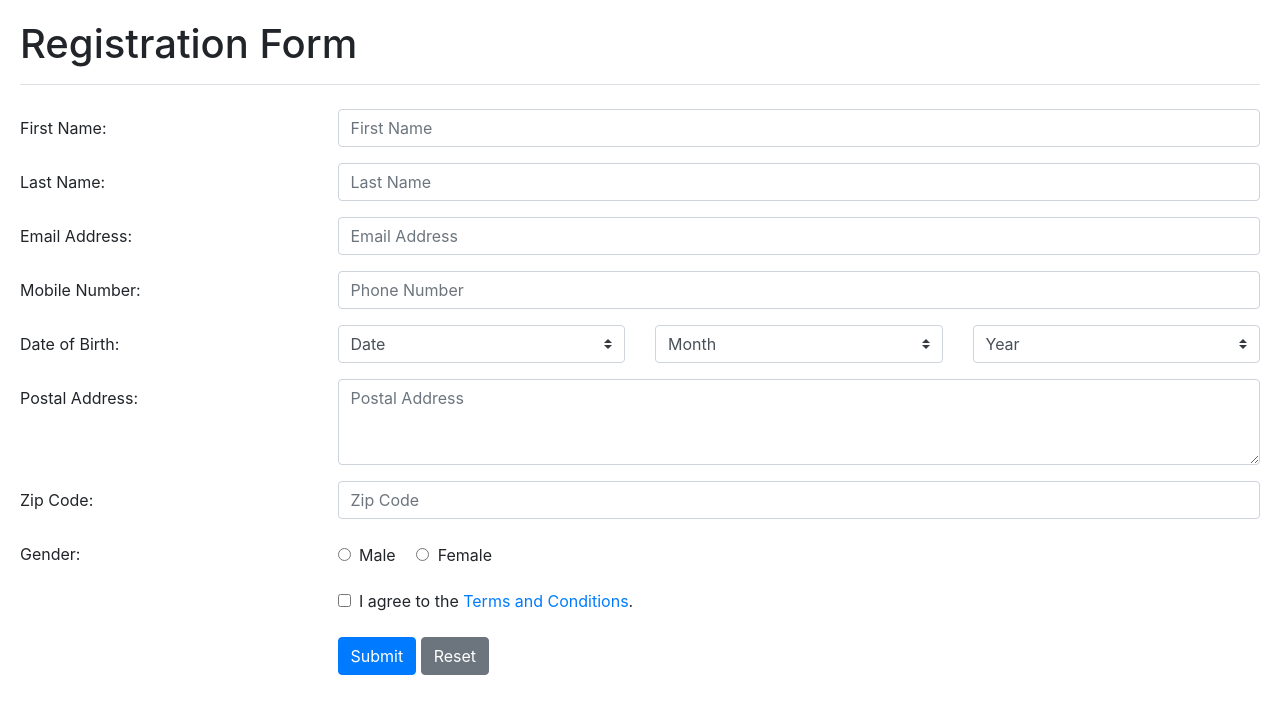
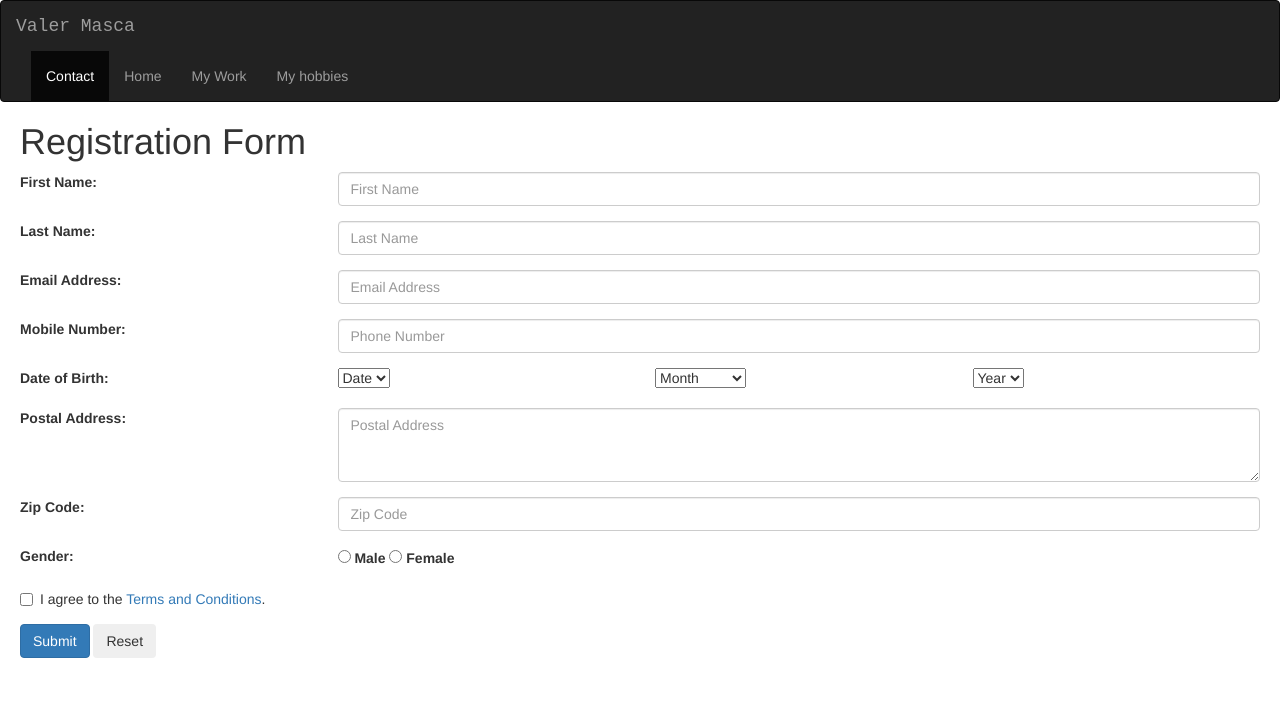
Before and after one commit to valimasca/BootStrapWebsite, a plain HTML site: page BootstrapWebsite/form.html in a window 1280 px wide. Drawn offline with nearby package versions, Linux system fonts and the light colour scheme.

Commit message:
I worked a bit on the html pages to do the navbar

```diff
--- a/BootstrapWebsite/form.html
+++ b/BootstrapWebsite/form.html
@@ -4,8 +4,10 @@
 <meta charset="utf-8">
 <meta name="viewport" content="width=device-width, initial-scale=1, shrink-to-fit=no">
 <title>Supported HTML Form Controls in Bootstrap 4</title>
-<link rel="stylesheet" href="https://stackpath.bootstrapcdn.com/bootstrap/4.3.1/css/bootstrap.min.css">
+<!-- <link rel="stylesheet" href="https://stackpath.bootstrapcdn.com/bootstrap/4.3.1/css/bootstrap.min.css"> -->
 <link rel="stylesheet" href="https://maxcdn.bootstrapcdn.com/font-awesome/4.7.0/css/font-awesome.min.css">
+<link rel="stylesheet" href="https://maxcdn.bootstrapcdn.com/bootstrap/3.3.7/css/bootstrap.min.css">
+<link rel="stylesheet" type="text/css" href="style.css">
 <script src="https://ajax.googleapis.com/ajax/libs/jquery/3.3.1/jquery.min.js"></script>
 <script src="https://cdnjs.cloudflare.com/ajax/libs/popper.js/1.14.7/umd/popper.min.js"></script>
 <script src="https://stackpath.bootstrapcdn.com/bootstrap/4.3.1/js/bootstrap.min.js"></script>
@@ -17,6 +19,28 @@
 
 </head>
 <body>
+<header>
+    <nav class="navbar navbar-inverse">
+        <div class="container-fluid">
+            <div class="navbar-header">
+                <button type="button" class="navbar-toggle" data-toggle="collapse" data-target="#myNavbar">
+                    <span class="icon-bar"></span>
+                    <span class="icon-bar"></span>
+                    <span class="icon-bar"></span>
+                </button>
+                <a href="#" class="navbar-brand" style="font-family: monospace;">Valer Masca</a>
+                <div class="collapse navbar-collapse" id="myNavbar">
+                    <ul class="nav navbar-nav navbar-left">
+                        <li class="active"><a href="form.html">Contact</a></li>
+                        <li ><a href="index.html">Home</a></li>
+                        <li><a href="work.html">My Work</a></li>
+                        <li><a href="hobbies.html">My hobbies</a></li>
+                    </ul>
+                </div>
+            </div>
+        </div>
+    </nav>
+</header>
 <div class="bs-example">
     <h1 class="border-bottom pb-3 mb-4">Registration Form</h1>
     <form class="needs-validation" action="/examples/actions/confirmation.php" method="post" novalidate>
--- a/BootstrapWebsite/hobbies.html
+++ b/BootstrapWebsite/hobbies.html
@@ -4,8 +4,31 @@
     <meta charset="UTF-8">
     <meta name="viewport" content="width=device-width, initial-scale=1.0">
     <title>Document</title>
+    <link rel="stylesheet" href="https://maxcdn.bootstrapcdn.com/bootstrap/3.3.7/css/bootstrap.min.css">
+    <link rel="stylesheet" type="text/css" href="style.css">
 </head>
 <body>
-
+    <header>
+    <nav class="navbar navbar-inverse">
+        <div class="container-fluid">
+            <div class="navbar-header">
+                <button type="button" class="navbar-toggle" data-toggle="collapse" data-target="#myNavbar">
+                    <span class="icon-bar"></span>
+                    <span class="icon-bar"></span>
+                    <span class="icon-bar"></span>
+                </button>
+                <a href="#" class="navbar-brand" style="font-family: monospace;">Valer Masca</a>
+                <div class="collapse navbar-collapse" id="myNavbar">
+                    <ul class="nav navbar-nav navbar-right">
+                        <li class="active"><a href="hobbies.html">My hobbies</a></li>
+                        <li ><a href="index.html">Home</a></li>
+                        <li><a href="work.html">My Work</a></li>
+                        <li><a href="form.html">Contact</a></li>
+                    </ul>
+                </div>
+            </div>
+        </div>
+    </nav>
+</header>
 </body>
 </html>
```
Also changed, not shown: BootstrapWebsite/work.html (+24 -1 lines), BootstrapWebsite/syd.html (added).
